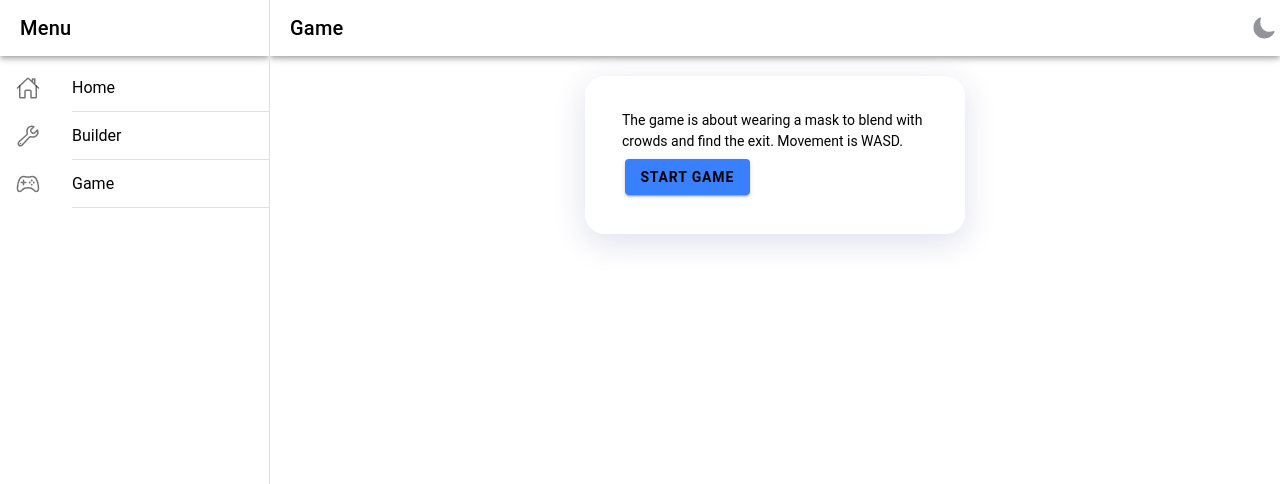
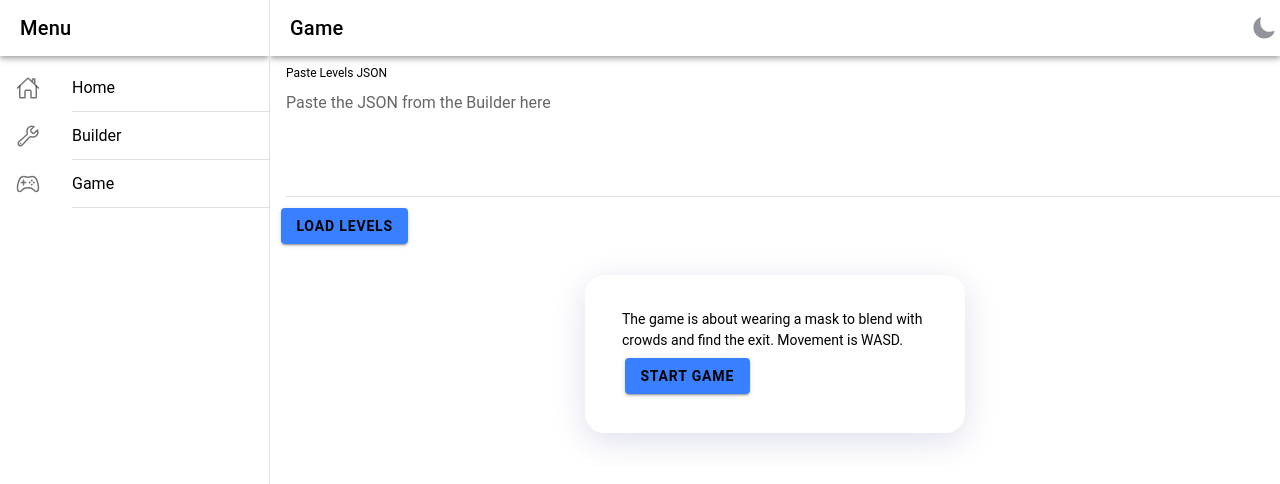
Before and after one commit to glogawa/p2026, a React (Vite) app: page /game in a window 1280 px wide. Shown: the top 484 px of the page. Built offline with nearby package versions, Linux system fonts and the light colour scheme.

Commit message:
loadable json

```diff
--- a/src/pages/Builder/Builder.tsx
+++ b/src/pages/Builder/Builder.tsx
@@ -49,7 +49,7 @@ const Builder: React.FC = () => {
             ...level,
             positions: Object.fromEntries(Object.entries(level.positions).filter(([_, v]) => v !== null))
         }));
-        const code = `const levels = ${JSON.stringify(cleanedLevels, null, 2)};`;
+        const code = JSON.stringify(cleanedLevels, null, 2);
         setGeneratedCode(code);
     };
 
@@ -176,7 +176,7 @@ const Builder: React.FC = () => {
                                             value={generatedCode}
                                             readonly
                                             rows={10}
-                                            placeholder="Copy this code to use in Game.tsx"
+                                            placeholder="Copy this JSON to use in Game.tsx"
                                         />
                                     </IonCardContent>
                                 </IonCard>
--- a/src/pages/Game/Game.tsx
+++ b/src/pages/Game/Game.tsx
@@ -1,4 +1,4 @@
-import { IonContent, IonHeader, IonPage, IonTitle, IonToolbar, IonButton, IonButtons, IonCard, IonCardContent, IonMenuToggle } from '@ionic/react';
+import { IonContent, IonHeader, IonPage, IonTitle, IonToolbar, IonButton, IonButtons, IonCard, IonCardContent, IonMenuToggle, IonTextarea, IonItem, IonLabel } from '@ionic/react';
 import { useState, useEffect, useRef } from 'react';
 import { Engine, Scene, ArcRotateCamera, HemisphericLight, Vector3 } from '@babylonjs/core';
 import { createGround } from '../assets/ground';
@@ -7,11 +7,28 @@ import { createLight } from '../assets/light';
 import './Game.css';
 import ToggleLightDark from '../../components/utils/toggleLightDark';
 
+interface Level {
+    id: number;
+    gridSize: number;
+    positions: { [key: string]: 'start' | 'end' | 'objective' | null };
+}
+
 const Game: React.FC = () => {
   const [gameStarted, setGameStarted] = useState(false);
+  const [pastedJson, setPastedJson] = useState<string>('');
+  const [loadedLevels, setLoadedLevels] = useState<Level[] | null>(null);
   const canvasRef = useRef<HTMLCanvasElement>(null);
 
   const GRID_SIZE = 20;
+
+  const loadLevels = () => {
+    try {
+      const levels: Level[] = JSON.parse(pastedJson);
+      setLoadedLevels(levels);
+    } catch (e) {
+      alert('Invalid JSON. Please paste valid levels JSON.');
+    }
+  };
 
   useEffect(() => {
     if (gameStarted && canvasRef.current) {
@@ -69,6 +86,28 @@ const Game: React.FC = () => {
             <IonTitle size="large">Game</IonTitle>
           </IonToolbar>
         </IonHeader>
+        <IonItem>
+          <IonLabel position="stacked">Paste Levels JSON</IonLabel>
+          <IonTextarea
+            value={pastedJson}
+            onIonChange={(e) => setPastedJson(e.detail.value!)}
+            rows={5}
+            placeholder="Paste the JSON from the Builder here"
+          />
+        </IonItem>
+        <IonButton className="glass-button" onClick={loadLevels} style={{ margin: '10px' }}>
+          Load Levels
+        </IonButton>
+        {loadedLevels && (
+          <IonCard className="glass-card" style={{ margin: '20px auto', maxWidth: '400px' }}>
+            <IonCardContent>
+              <p>Loaded {loadedLevels.length} levels:</p>
+              {loadedLevels.map((level) => (
+                <p key={level.id}>Level {level.id}: Grid size {level.gridSize}</p>
+              ))}
+            </IonCardContent>
+          </IonCard>
+        )}
         <div style={{ margin: '20px auto', maxWidth: '400px' }}>
           <IonCard className="glass-card">
             <IonCardContent>
```
